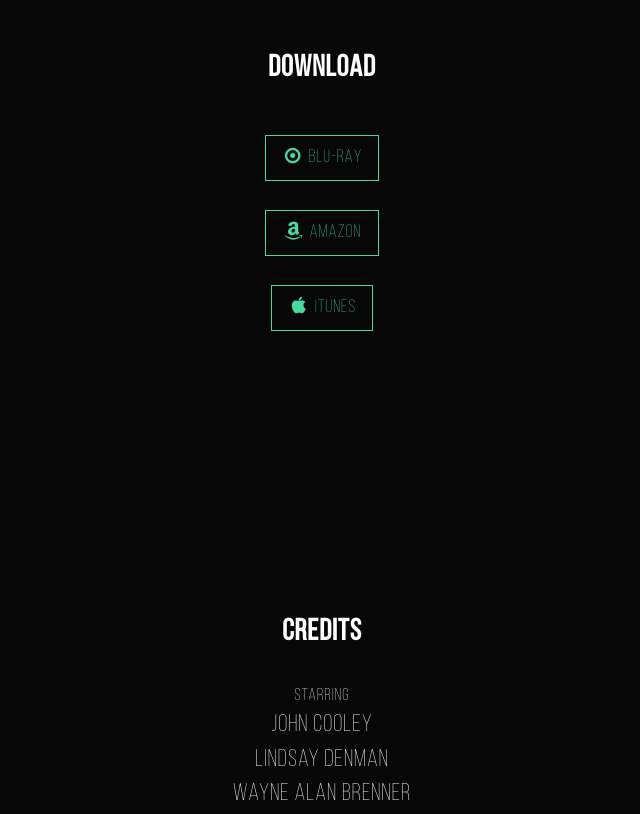
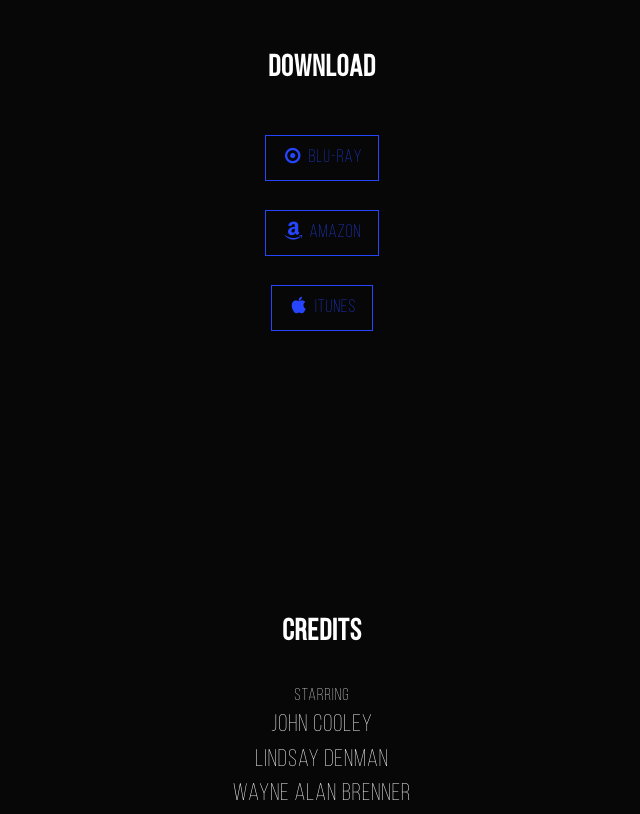
Before and after one commit to thesquealerfilm/thesquealerfilm.github.io, a website: page index.html in a window 1280 px wide. Shown: the part 3340-4154 px from the top of the page, without its empty margins (318-958 px from the left). Drawn offline with nearby package versions, Linux system fonts and the light colour scheme; some packages are replaced by stand-ins of ours.

Commit message:
updated link, button colors from seafoam shade to match blue in movie poster

```diff
--- a/css/custom.css
+++ b/css/custom.css
@@ -82,10 +82,24 @@
     height: 100%;
 }
 
+a {
+    color: #2645FF;
+}
+
 
 /* Buttons and Lists */
 .btn {
     font-family: "BebasNeue-Light", sans-serif;
+}
+
+.btn-default {
+    border: 1px solid #2645FF;
+    color: #2645FF;
+}
+
+.btn-default:hover, .btn-default:focus {
+    border: 1px solid #2645FF;
+    background-color: #2645FF;
 }
 
 .list-group-item {
@@ -120,7 +134,7 @@
     padding-bottom: 0px;
 }
 
-.intro .intro-body{
+.intro .intro-body {
     vertical-align: bottom;
 }
 
```
